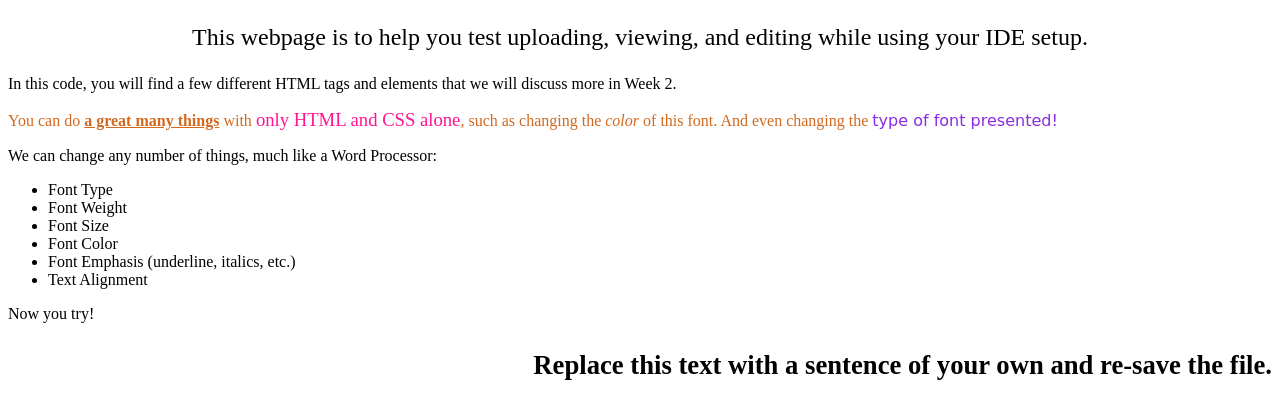
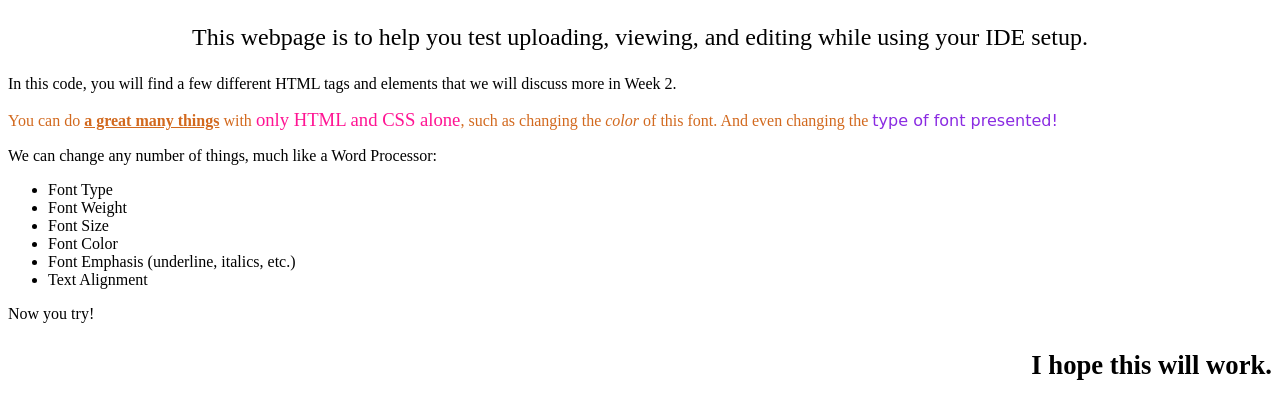
Before and after one commit to sydneeowens/sydneeowens.github.io, a plain HTML site: page islt_7310/webpageTest.html in a window 1280 px wide. Drawn offline with Linux system fonts and the light colour scheme.

Commit message:
Add files via upload

```diff
--- a/islt_7310/webpageTest.html
+++ b/islt_7310/webpageTest.html
@@ -20,7 +20,7 @@
         <li>Text Alignment</li>
     </ul>
     <p> Now you try! </p>
-    <p style="text-align: right; font-weight: bold; font-size: 20pt;"> Replace this text with a sentence of your own and re-save the file.</p>
+    <p style="text-align: right; font-weight: bold; font-size: 20pt;"> I hope this will work.</p>
 
 </body>
 </html>
```
